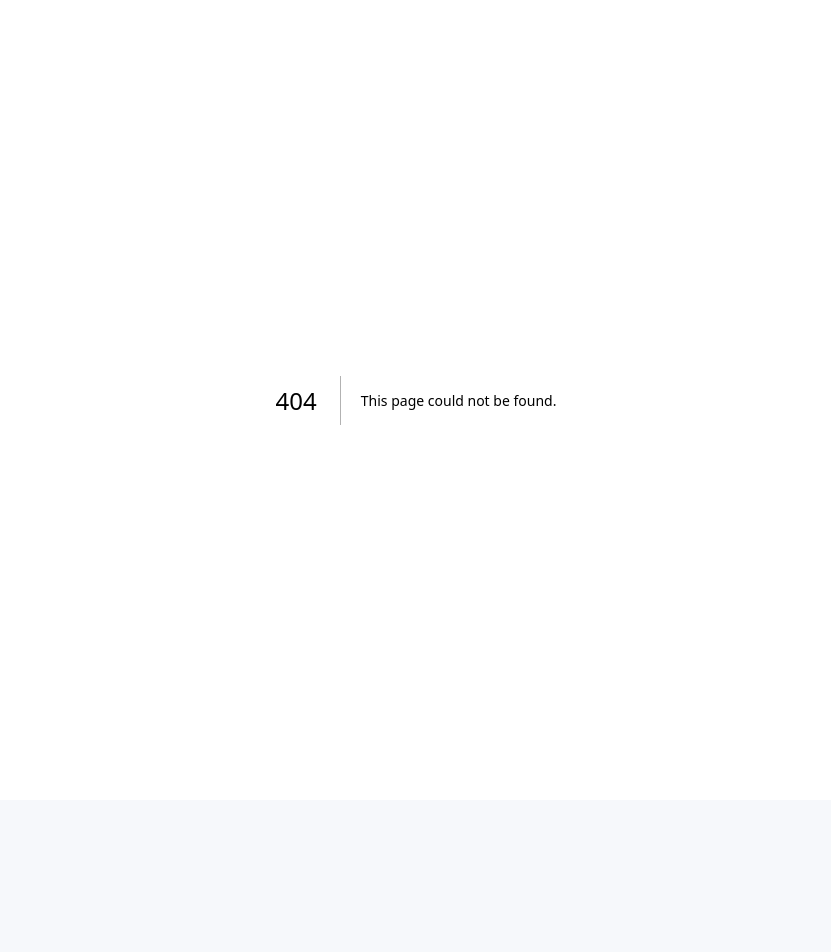
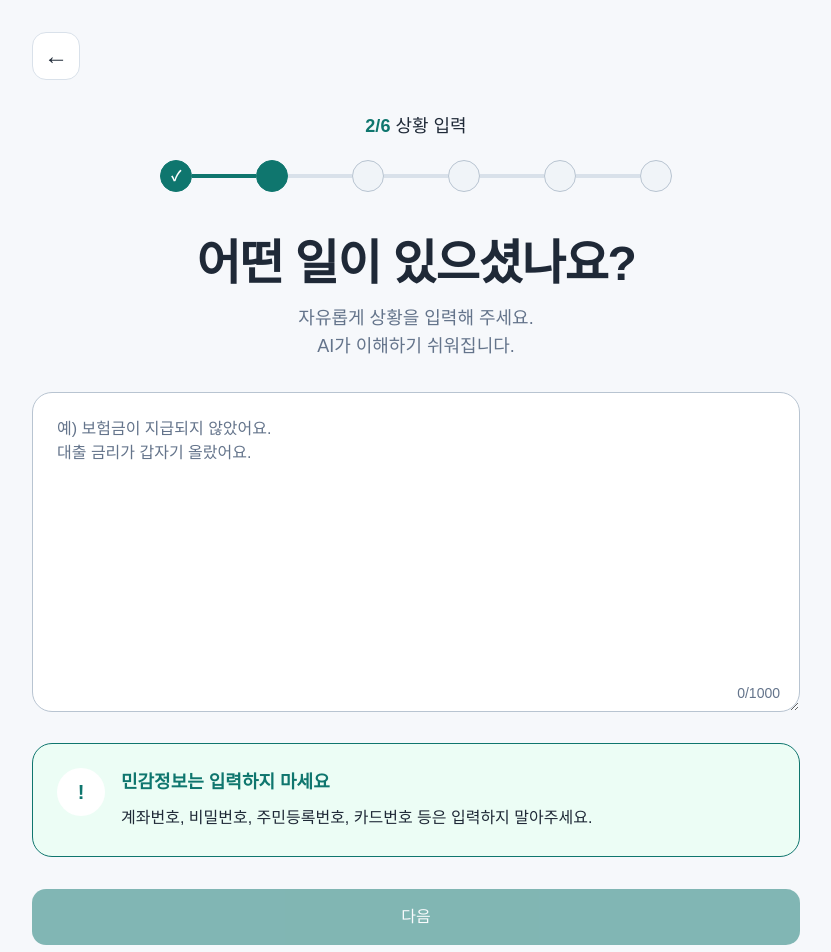
Before and after one commit to Economy0326/financial-helper-frontend, a Next.js app: page /consultation/situation in a window 1280 px wide. Before the commit this address had no page. Shown: the top 952 px of the page, without its empty margins (224-1055 px from the left). Before the commit the page ends 800 px from the top, so only its background shows below. Built offline with nearby package versions, Linux system fonts and the light colour scheme.

Commit message:
feat: implement consultation situation input

```diff
--- /dev/null
+++ b/src/app/consultation/situation/page.tsx
@@ -0,0 +1,48 @@
+import Link from "next/link";
+
+import ConsultationProgress from "@/components/consultation/ConsultationProgress";
+import SituationInputForm from "@/components/consultation/SituationInputForm";
+
+export default function SituationPage() {
+  return (
+    <main className="min-h-screen bg-background px-4 pb-10 pt-5 sm:px-6 sm:pt-8">
+      <div className="mx-auto w-full max-w-3xl">
+        <div className="mb-8">
+          <Link
+            href="/consultation/problem-category"
+            aria-label="문제 유형 선택으로 돌아가기"
+            className={[
+              "inline-flex h-12 w-12 items-center justify-center rounded-control",
+              "border border-border bg-surface text-2xl text-foreground",
+              "focus-visible:outline-none focus-visible:ring-2",
+              "focus-visible:ring-focus focus-visible:ring-offset-2",
+            ].join(" ")}
+          >
+            <span aria-hidden="true">←</span>
+          </Link>
+        </div>
+
+        <ConsultationProgress
+          currentStep={2}
+          totalSteps={6}
+          label="상황 입력"
+        />
+
+        <header className="mt-10 text-center sm:mt-12">
+          <h1 className="text-3xl font-bold tracking-tight text-foreground sm:text-4xl md:text-5xl">
+            어떤 일이
+            <br className="sm:hidden" /> 있으셨나요?
+          </h1>
+
+          <p className="mt-4 text-base leading-7 text-foreground-muted sm:text-lg">
+            자유롭게 상황을 입력해 주세요.
+            <br />
+            AI가 이해하기 쉬워집니다.
+          </p>
+        </header>
+
+        <SituationInputForm />
+      </div>
+    </main>
+  );
+}
--- a/src/components/consultation/ConsultationProgress.tsx
+++ b/src/components/consultation/ConsultationProgress.tsx
@@ -37,10 +37,10 @@ export default function ConsultationProgress({
             >
               <span
                 className={[
-                  "flex h-8 w-8 shrink-0 items-center justify-center rounded-full text-sm font-bold",
+                  "flex h-8 w-8 shrink-0 items-center justify-center rounded-full border text-sm font-bold",
                   isComplete || isCurrent
-                    ? "bg-primary text-primary-foreground"
-                    : "bg-border text-foreground-muted",
+                    ? "border-primary bg-primary text-primary-foreground"
+                    : "border-border-strong bg-surface-subtle text-foreground-muted",
                 ].join(" ")}
               >
                 {isComplete ? (
--- /dev/null
+++ b/src/components/consultation/SituationInputForm.tsx
@@ -0,0 +1,265 @@
+"use client";
+
+import { useEffect } from "react";
+import { useRouter } from "next/navigation";
+import { zodResolver } from "@hookform/resolvers/zod";
+import {
+  useMutation,
+  useQuery,
+  useQueryClient,
+} from "@tanstack/react-query";
+import { useForm } from "react-hook-form";
+import { z } from "zod";
+
+import { PrimaryButton } from "@/components/ui/PrimaryButton";
+import { SecondaryButton } from "@/components/ui/SecondaryButton";
+
+import {
+  getSituationFixture,
+  saveSituationFixture,
+} from "@/lib/fixtures/consultation";
+
+const MAX_SITUATION_LENGTH = 1000;
+
+// RHF와 Zod를 사용하여 폼의 유효성 검사
+const situationSchema = z.object({
+  content: z
+    .string()
+    .max(
+      MAX_SITUATION_LENGTH,
+      `상황은 ${MAX_SITUATION_LENGTH}자 이하로 입력해 주세요.`,
+    )
+    .refine(
+      (value) => value.trim().length > 0,
+      "내용을 입력해 주세요.",
+    ),
+});
+
+type SituationFormValues = z.infer<typeof situationSchema>;
+
+const situationQueryKey = ["consultation", "situation"] as const;
+
+export default function SituationInputForm() {
+  const router = useRouter();
+  // React Query의 useQueryClient를 사용하여 쿼리 캐시를 관리
+  const queryClient = useQueryClient();
+
+  // useForm이 반환하는 Form 제어 함수와 상태 중 현재 화면에 필요한 값만 구조분해
+  const {
+    register,
+    handleSubmit,
+    reset,
+    watch,
+    formState: {
+      errors,
+      isValid,
+      isDirty,
+    },
+  } = useForm<SituationFormValues>({
+    resolver: zodResolver(situationSchema),
+    mode: "onChange",
+    defaultValues: {
+      content: "",
+    },
+  });
+
+  const situationQuery = useQuery({
+    queryKey: situationQueryKey,
+    queryFn: getSituationFixture,
+    staleTime: Infinity,
+  });
+
+  const situationMutation = useMutation({
+    mutationFn: (content: string) =>
+      saveSituationFixture(content),
+
+    onSuccess: (savedSituation) => {
+      queryClient.setQueryData(
+        situationQueryKey,
+        savedSituation,
+      );
+
+      router.push("/consultation/follow-up");
+    },
+  });
+
+  useEffect(() => {
+    // isDirty => 사용자가 작성 중인 내용을 서버 데이터로 덮어쓰는 것을 방지
+    if (situationQuery.data && !isDirty) {
+      reset({
+        content: situationQuery.data.content,
+      });
+    }
+  }, [isDirty, reset, situationQuery.data]);
+
+  const content = watch("content") ?? "";
+  const characterCount = content.length;
+
+  const errorMessage = errors.content?.message;
+
+  function onSubmit(values: SituationFormValues) {
+    situationMutation.mutate(values.content.trim());
+  }
+
+  const descriptionIds = [
+    "situation-help",
+    "situation-count",
+    errorMessage ? "situation-error" : null,
+  ]
+    .filter(Boolean)
+    .join(" ");
+
+  return (
+    <form
+      onSubmit={handleSubmit(onSubmit)}
+      className="mt-8"
+      noValidate
+    >
+      <div>
+        <label
+          htmlFor="situation-content"
+          className="sr-only"
+        >
+          금융 문제 상황 설명
+        </label>
+
+        <div className="relative">
+          <textarea
+            id="situation-content"
+            maxLength={MAX_SITUATION_LENGTH}
+            placeholder={
+              "예) 보험금이 지급되지 않았어요.\n대출 금리가 갑자기 올랐어요."
+            }
+            aria-invalid={errorMessage ? "true" : "false"}
+            aria-describedby={descriptionIds}
+            className={[
+              "min-h-72 w-full resize-y rounded-card border bg-surface",
+              "px-5 pb-14 pt-5 text-base leading-7 text-foreground",
+              "placeholder:text-foreground-muted",
+              "focus:outline-none focus:ring-2 focus:ring-focus",
+              "sm:min-h-80 sm:px-6 sm:pt-6 sm:text-lg",
+              errorMessage
+                ? "border-danger"
+                : "border-border-strong",
+            ].join(" ")}
+            {...register("content")}
+          />
+
+          <span
+            id="situation-count"
+            className="absolute bottom-4 right-5 text-sm text-foreground-muted"
+          >
+            {characterCount}/{MAX_SITUATION_LENGTH}
+          </span>
+        </div>
+
+        <p
+          id="situation-help"
+          className="sr-only"
+        >
+          금융 문제 상황을 자유롭게 설명해 주세요.
+          계좌번호, 비밀번호, 주민등록번호, 카드번호 등
+          민감정보는 입력하지 마세요.
+        </p>
+
+        {errorMessage ? (
+          <p
+            id="situation-error"
+            role="alert"
+            className="mt-3 flex items-center gap-2 font-medium text-danger"
+          >
+            <span aria-hidden="true">!</span>
+            {errorMessage}
+          </p>
+        ) : null}
+      </div>
+
+      <aside
+        aria-labelledby="sensitive-information-title"
+        className="mt-6 rounded-card border border-primary bg-primary-subtle p-5 sm:p-6"
+      >
+        <div className="flex items-start gap-4">
+          <span
+            aria-hidden="true"
+            className="flex h-12 w-12 shrink-0 items-center justify-center rounded-full bg-surface text-xl font-bold text-primary"
+          >
+            !
+          </span>
+
+          <div>
+            <h2
+              id="sensitive-information-title"
+              className="font-bold text-primary sm:text-lg"
+            >
+              민감정보는 입력하지 마세요
+            </h2>
+
+            <p className="mt-2 leading-7 text-foreground">
+              계좌번호, 비밀번호, 주민등록번호,
+              카드번호 등은 입력하지 말아주세요.
+            </p>
+          </div>
+        </div>
+      </aside>
+
+      {situationQuery.isError ? (
+        <div
+          role="status"
+          className="mt-4 rounded-control border border-border bg-surface p-4"
+        >
+          <p className="font-medium text-foreground">
+            이전에 저장한 내용을 불러오지 못했어요.
+          </p>
+
+          <p className="mt-1 text-sm text-foreground-muted">
+            새로 작성한 내용은 계속 입력할 수 있어요.
+          </p>
+        </div>
+      ) : null}
+
+      {situationMutation.isError ? (
+        <div
+          role="alert"
+          className="mt-4 rounded-control border border-danger bg-surface p-4"
+        >
+          <p className="font-medium text-danger">
+            내용을 저장하지 못했어요.
+          </p>
+
+          <p className="mt-1 text-sm text-foreground-muted">
+            작성한 내용은 유지됩니다. 잠시 후 다시 시도해 주세요.
+          </p>
+        </div>
+      ) : null}
+
+      <div className="mt-8 space-y-3">
+        <PrimaryButton
+          type="submit"
+          className="w-full"
+          disabled={
+            !isValid ||
+            situationMutation.isPending ||
+            situationQuery.isLoading
+          }
+        >
+          {situationMutation.isPending
+            ? "저장 중..."
+            : "다음"}
+        </PrimaryButton>
+
+        <SecondaryButton
+          type="button"
+          className="w-full"
+          disabled={situationMutation.isPending}
+          onClick={() =>
+            router.push(
+              "/consultation/problem-category",
+            )
+          }
+        >
+          이전으로
+        </SecondaryButton>
+      </div>
+    </form>
+  );
+}
--- /dev/null
+++ b/src/lib/fixtures/consultation.ts
@@ -0,0 +1,34 @@
+export type SituationFixture = {
+  content: string;
+};
+
+let savedSituation: SituationFixture | null = null;
+
+const MOCK_DELAY = 300;
+const MOCK_SITUATION_SUBMIT_ERROR = false;
+
+function delay(ms: number) {
+  return new Promise((resolve) => {
+    setTimeout(resolve, ms);
+  });
+}
+
+export async function getSituationFixture() {
+  await delay(MOCK_DELAY);
+
+  return savedSituation;
+}
+
+export async function saveSituationFixture(content: string) {
+  await delay(MOCK_DELAY);
+
+  if (MOCK_SITUATION_SUBMIT_ERROR) {
+    throw new Error("Mock situation submit error");
+  }
+
+  savedSituation = {
+    content,
+  };
+
+  return savedSituation;
+}
```
